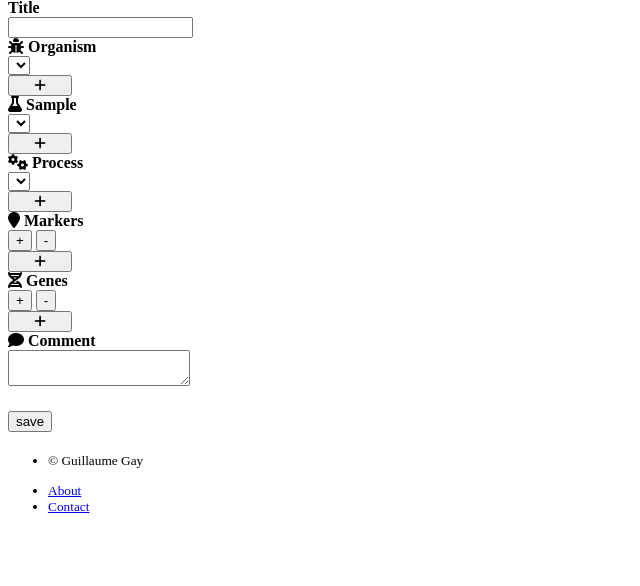
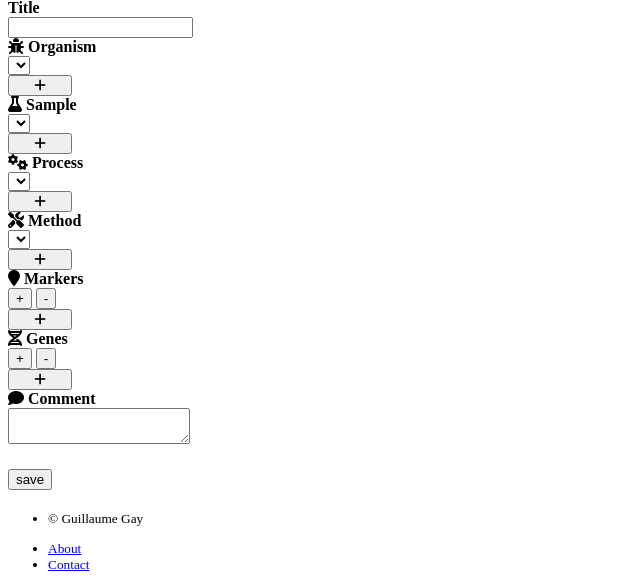
Before and after one commit to centuri-engineering/cataloger, a Flask app: template cataloger/templates/annotations/new_card.html in a window 1280 px wide. Shown: the part 230-816 px from the top of the page, without its empty margins (0-640 px from the left). Before the commit the page ends 743 px from the top, so only its background shows below. Run offline with Flask 2, Linux system fonts and the light colour scheme; the template is opened without the code that fills it: values that come from a table or form of the project are taken from there, others are empty; parts of the project's set-up code (start-up, migrations or seed data) failed here and were passed over; some libraries are stand-ins or nearby versions.

Commit message:
adds method to card and restricts ontologies in searches

```diff
--- a/cataloger/annotations/forms.py
+++ b/cataloger/annotations/forms.py
@@ -43,6 +43,7 @@ class NewCardForm(FlaskForm):
     comment = TextAreaField("Comment")
     select_organism = SelectField("Organism")
     select_process = SelectField("Process")
+    select_method = SelectField("Method")
     select_sample = SelectField("Sample")
     select_markers = FieldList(FormField(MarkerForm))
     add_marker = SubmitField("+")
@@ -59,6 +60,7 @@ class NewCardForm(FlaskForm):
         self.select_organism.choices = [(o.id, o.label) for o in Organism.query.all()]
         self.select_sample.choices = [(s.id, s.label) for s in Sample.query.all()]
         self.select_process.choices = [(p.id, p.label) for p in Process.query.all()]
+        self.select_method.choices = [(m.id, m.label) for m in Method.query.all()]
 
 
 class EditCardForm(NewCardForm):
--- a/cataloger/templates/annotations/card_item.html
+++ b/cataloger/templates/annotations/card_item.html
@@ -11,6 +11,8 @@
       <li class="list-group-item"><i class="fa fa-flask"></i> {{ card.sample.label }}
       </li>
       <li class="list-group-item"><i class="fa fa-cogs"></i> {{ card.process.label }}
+      </li>
+      <li class="list-group-item"><i class="fa fa-tools"></i> {{ card.method.label }}
       </li>
       {% if card.comment %}
       <li class="list-group-item"><i class="fa fa-comment"></i> {{ card.comment }}
--- a/cataloger/templates/annotations/new_card.html
+++ b/cataloger/templates/annotations/new_card.html
@@ -10,7 +10,7 @@
       name="create_card">
   {{ form.csrf_token }}
 
-  <div class="form-row">
+  <div class="form-row" title="Something descriptive and specific">
     <div class="col-1">
       <label class="control-label mb-0">
         <b> Title </b>
@@ -20,7 +20,7 @@
       {{ form.title() }}
     </div>
   </div>
-  <div class="form-row">
+  <div class="form-row" title="The binomial name of your bug">
     <!-- Organsim -->
     <div class="col-1">
       <label class="control-label mb-0">
@@ -41,7 +41,7 @@
       </a>
     </div>
   </div>
-  <div class="form-row">
+  <div class="form-row" title="the organ, cell line or epithelium of interest">
     <!-- Sample -->
     <div class="col-1">
       <label class="control-label mb-0">
@@ -62,7 +62,7 @@
       </a>
     </div>
   </div>
-  <div class="form-row">
+  <div class="form-row" title="The observed phenomenon or mechanism">
     <!-- Process -->
     <div class="col-1">
       <label class="control-label mb-0">
@@ -79,6 +79,27 @@
           class="btn btn-light"
           style="width: 4rem;"
           title="Add a new process to the list">
+          <i class="fa fa-plus"></i></button>
+      </a>
+    </div>
+  </div>
+  <div class="form-row" title="The experimental method (e.g SHG, FRAP or wide field)">
+    <!-- Method -->
+    <div class="col-1">
+      <label class="control-label mb-0">
+        <i class="fa fa-tools"></i> <b>Method</b>
+      </label>
+    </div>
+    <div class="col-4">
+      {{ form.select_method() }}
+    </div>
+    <div class="col-1">
+      <a href={{ url_for('cards.search_annotation', cls="methods") }} target="blank">
+        <button
+          type="button"
+          class="btn btn-light"
+          style="width: 4rem;"
+          title="Add a new method to the list">
           <i class="fa fa-plus"></i></button>
       </a>
     </div>
@@ -143,7 +164,7 @@
       </a>
     </div>
   </div>
-  <div class="form-row">
+  <div class="form-row" title="hashtags will be imported as tags">
     <!-- Comment -->
     <div class="col-1">
       <label class="control-label mb-0">
```
Also changed, not shown: cataloger/annotations/views.py (+26 -4 lines), 1 other file.
